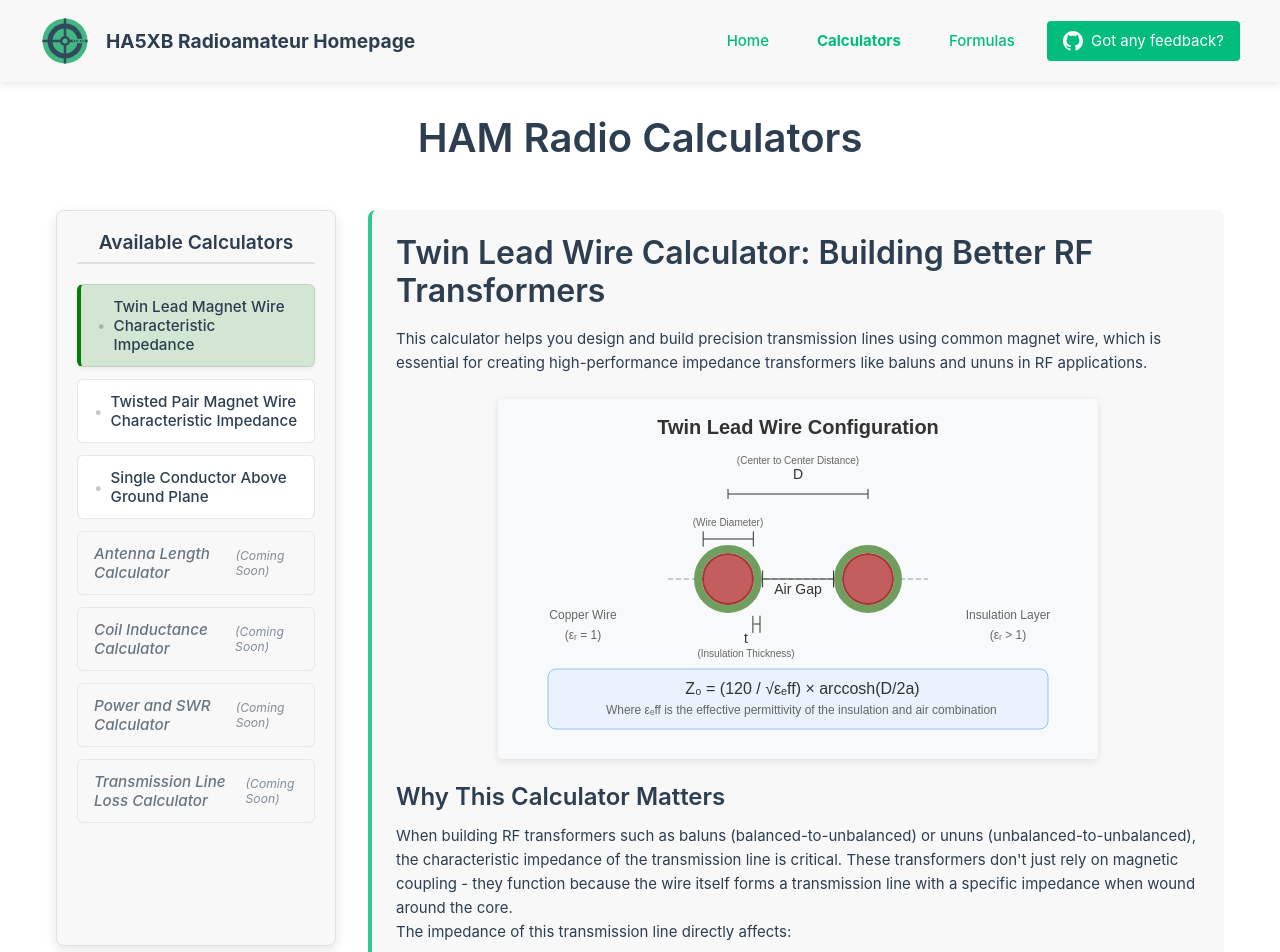
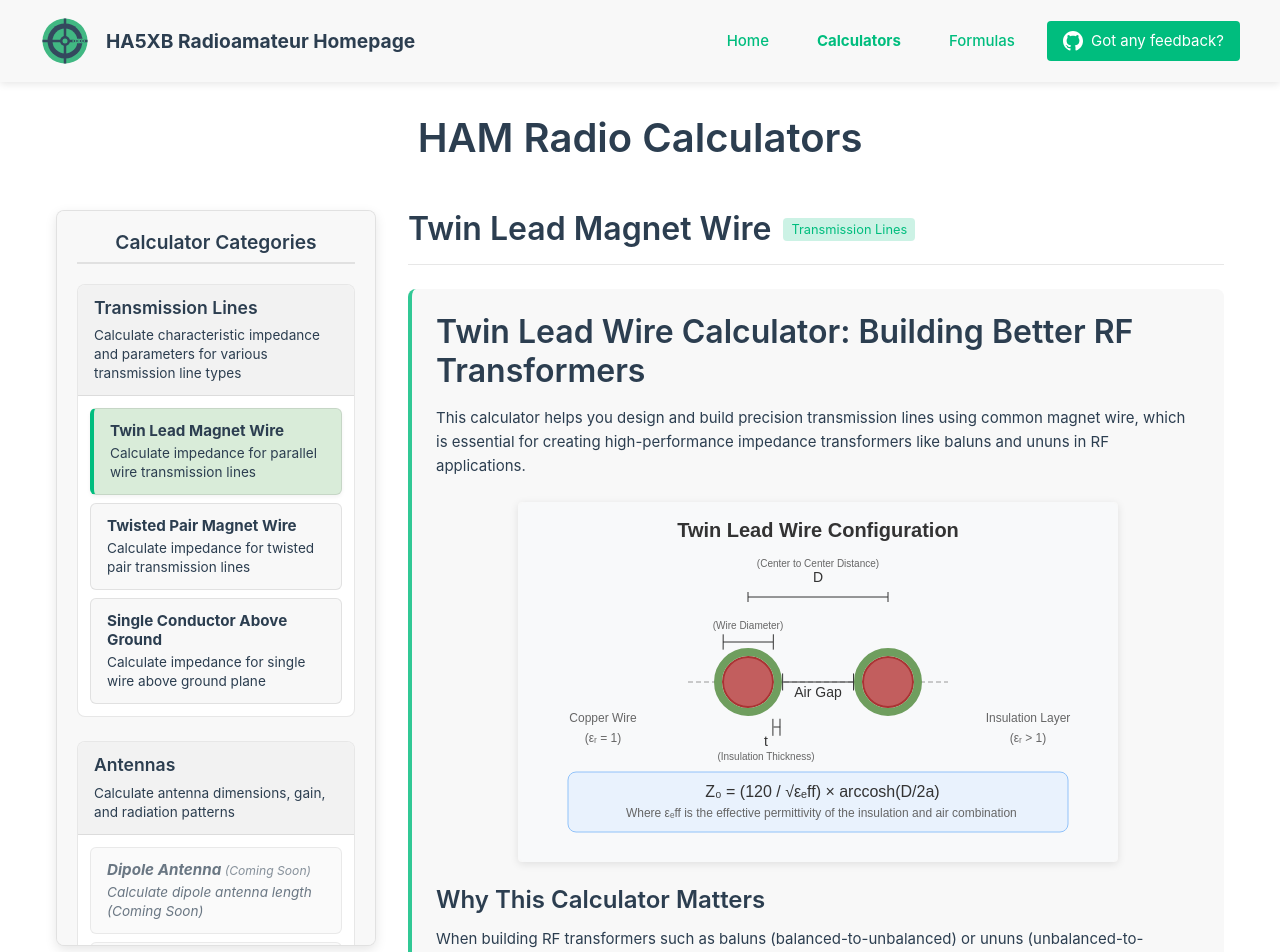
Before and after one commit to valibali/hamradio-calculators, a Vue app: page /calculators in a window 1280 px wide. Shown: the top 952 px of the page. Built offline with nearby package versions, Linux system fonts and the light colour scheme.

Commit message:
feat: Introduce calculator categories with improved navigation and organization

```diff
--- a/src/views/CalculatorsView.vue
+++ b/src/views/CalculatorsView.vue
@@ -12,19 +12,112 @@ export default {
   },
   data() {
     return {
-      activeCalculator: 'twinlead'
+      activeCalculator: 'twinlead',
+      categories: [
+        {
+          id: 'transmission-lines',
+          name: 'Transmission Lines',
+          description: 'Calculate characteristic impedance and parameters for various transmission line types',
+          calculators: [
+            {
+              id: 'twinlead',
+              name: 'Twin Lead Magnet Wire',
+              description: 'Calculate impedance for parallel wire transmission lines'
+            },
+            {
+              id: 'twistedpair',
+              name: 'Twisted Pair Magnet Wire',
+              description: 'Calculate impedance for twisted pair transmission lines'
+            },
+            {
+              id: 'singleconductor',
+              name: 'Single Conductor Above Ground',
+              description: 'Calculate impedance for single wire above ground plane'
+            }
+          ]
+        },
+        {
+          id: 'antennas',
+          name: 'Antennas',
+          description: 'Calculate antenna dimensions, gain, and radiation patterns',
+          calculators: [
+            {
+              id: 'dipole',
+              name: 'Dipole Antenna',
+              description: 'Calculate dipole antenna length (Coming Soon)',
+              comingSoon: true
+            },
+            {
+              id: 'yagi',
+              name: 'Yagi-Uda Antenna',
+              description: 'Calculate Yagi-Uda antenna dimensions (Coming Soon)',
+              comingSoon: true
+            }
+          ]
+        },
+        {
+          id: 'components',
+          name: 'Components',
+          description: 'Calculate values for inductors, capacitors, and other RF components',
+          calculators: [
+            {
+              id: 'coil',
+              name: 'Coil Inductance',
+              description: 'Calculate inductance of air-core and toroidal coils (Coming Soon)',
+              comingSoon: true
+            },
+            {
+              id: 'filter',
+              name: 'Filter Design',
+              description: 'Calculate LC filter component values (Coming Soon)',
+              comingSoon: true
+            }
+          ]
+        },
+        {
+          id: 'rf-power',
+          name: 'RF Power',
+          description: 'Calculate power, SWR, and transmission line losses',
+          calculators: [
+            {
+              id: 'swr',
+              name: 'SWR Calculator',
+              description: 'Calculate SWR, return loss, and reflection coefficient (Coming Soon)',
+              comingSoon: true
+            },
+            {
+              id: 'line-loss',
+              name: 'Line Loss Calculator',
+              description: 'Calculate transmission line losses (Coming Soon)',
+              comingSoon: true
+            }
+          ]
+        }
+      ]
     }
   },
   mounted() {
     // Check if there's a calculator parameter in the URL
     const urlParams = new URLSearchParams(window.location.search);
     const calculator = urlParams.get('calculator');
-    if (calculator && ['twinlead', 'twistedpair', 'singleconductor'].includes(calculator)) {
+
+    // Flatten all calculators to check if the requested one exists
+    const allCalculators = this.categories.flatMap(category =>
+      category.calculators.map(calc => calc.id)
+    );
+
+    if (calculator && allCalculators.includes(calculator) &&
+        !this.getCalculatorById(calculator)?.comingSoon) {
       this.activeCalculator = calculator;
     }
   },
   methods: {
     setActiveCalculator(calculator: string) {
+      // Don't set if it's a coming soon calculator
+      if (this.getCalculatorById(calculator)?.comingSoon) {
+        return;
+      }
+
       this.activeCalculator = calculator;
       // Update URL without reloading the page
       const url = new URL(window.location.href);
@@ -41,6 +134,22 @@ export default {
           }
         }, 100);
       }
+    },
+
+    getCalculatorById(id: string) {
+      for (const category of this.categories) {
+        const calculator = category.calculators.find(calc => calc.id === id);
+        if (calculator) {
+          return calculator;
+        }
+      }
+      return null;
+    },
+
+    getCategoryForCalculator(calculatorId: string) {
+      return this.categories.find(category =>
+        category.calculators.some(calc => calc.id === calculatorId)
+      );
     }
   }
 }
@@ -52,40 +161,47 @@ export default {
 
     <div class="calculators-content">
       <div class="calculator-nav">
-        <h3>Available Calculators</h3>
-        <ul>
-          <li :class="{ active: activeCalculator === 'twinlead' }">
-            <button @click="setActiveCalculator('twinlead')">
-              Twin Lead Magnet Wire Characteristic Impedance
-            </button>
-          </li>
-          <li :class="{ active: activeCalculator === 'twistedpair' }">
-            <button @click="setActiveCalculator('twistedpair')">
-              Twisted Pair Magnet Wire Characteristic Impedance
-            </button>
-          </li>
-          <li :class="{ active: activeCalculator === 'singleconductor' }">
-            <button @click="setActiveCalculator('singleconductor')">
-              Single Conductor Above Ground Plane
-            </button>
-          </li>
-          <!-- Add more calculators here as they become available -->
-          <li class="coming-soon">
-            <button disabled>Antenna Length Calculator</button>
-          </li>
-          <li class="coming-soon">
-            <button disabled>Coil Inductance Calculator</button>
-          </li>
-          <li class="coming-soon">
-            <button disabled>Power and SWR Calculator</button>
-          </li>
-          <li class="coming-soon">
-            <button disabled>Transmission Line Loss Calculator</button>
-          </li>
-        </ul>
+        <h3>Calculator Categories</h3>
+
+        <div class="categories-container">
+          <div v-for="category in categories" :key="category.id" class="category">
+            <div class="category-header">
+              <h4>{{ category.name }}</h4>
+              <p class="category-description">{{ category.description }}</p>
+            </div>
+
+            <ul class="calculator-list">
+              <li
+                v-for="calculator in category.calculators"
+                :key="calculator.id"
+                :class="{
+                  active: activeCalculator === calculator.id,
+                  'coming-soon': calculator.comingSoon
+                }"
+              >
+                <button
+                  @click="setActiveCalculator(calculator.id)"
+                  :disabled="calculator.comingSoon"
+                >
+                  <span class="calculator-name">{{ calculator.name }}</span>
+                  <span class="calculator-description">{{ calculator.description }}</span>
+                </button>
+              </li>
+            </ul>
+          </div>
+        </div>
       </div>
 
       <div class="calculator-container">
+        <div class="calculator-header">
+          <h2>
+            {{ getCalculatorById(activeCalculator)?.name }}
+            <span class="category-badge">
+              {{ getCategoryForCalculator(activeCalculator)?.name }}
+            </span>
+          </h2>
+        </div>
+
         <TwinLeadCharImp v-if="activeCalculator === 'twinlead'" />
         <TwistedPairCharImp v-if="activeCalculator === 'twistedpair'" />
         <SingleConductorAboveGroundPlane v-if="activeCalculator === 'singleconductor'" />
@@ -104,7 +220,7 @@ export default {
 }
 
 .calculator-nav {
-  flex: 0 0 280px;
+  flex: 0 0 320px;
   background-color: var(--color-background-soft);
   padding: 1.25rem;
   border-radius: 8px;
@@ -126,26 +242,58 @@ export default {
   font-size: 1.2rem;
 }
 
-.calculator-nav ul {
+.categories-container {
+  display: flex;
+  flex-direction: column;
+  gap: 1.5rem;
+}
+
+.category {
+  border-radius: 8px;
+  overflow: hidden;
+  background-color: var(--color-background);
+  border: 1px solid var(--color-border);
+}
+
+.category-header {
+  background-color: var(--color-background-mute);
+  padding: 0.75rem 1rem;
+  border-bottom: 1px solid var(--color-border);
+}
+
+.category-header h4 {
+  margin: 0;
+  color: var(--color-heading);
+  font-size: 1.1rem;
+}
+
+.category-description {
+  margin: 0.5rem 0 0;
+  font-size: 0.85rem;
+  color: var(--color-text-light);
+  line-height: 1.4;
+}
+
+.calculator-list {
   list-style: none;
-  padding: 0;
+  padding: 0.75rem;
   margin: 0;
   display: flex;
   flex-direction: column;
-  gap: 0.75rem;
+  gap: 0.5rem;
 }
 
-.calculator-nav li {
+.calculator-list li {
   padding: 0;
   margin: 0;
   border-radius: 6px;
 }
 
-.calculator-nav li button {
+.calculator-list li button {
   width: 100%;
   text-align: left;
   padding: 0.75rem 1rem;
-  background-color: var(--color-background);
+  background-color: var(--color-background-soft);
   border: 1px solid var(--color-border);
   border-radius: 6px;
   cursor: pointer;
@@ -154,22 +302,34 @@ export default {
   color: var(--color-text);
   transition: all 0.2s ease;
   display: flex;
-  align-items: center;
+  flex-direction: column;
+  align-items: flex-start;
 }
 
-.calculator-nav li:not(.coming-soon) button:hover {
+.calculator-name {
+  font-weight: bold;
+  margin-bottom: 0.25rem;
+}
+
+.calculator-description {
+  font-size: 0.85rem;
+  color: var(--color-text-light);
+  line-height: 1.4;
+}
+
+.calculator-list li:not(.coming-soon) button:hover {
   background-color: var(--color-background-mute);
   transform: translateY(-2px);
   box-shadow: 0 2px 4px rgba(0, 0, 0, 0.1);
 }
 
-.calculator-nav li.active button {
+.calculator-list li.active button {
   background-color: rgba(0, 128, 0, 0.15);
-  border-left: 4px solid green;
+  border-left: 4px solid hsla(160, 100%, 37%, 1);
   box-shadow: 0 2px 4px rgba(0, 0, 0, 0.05);
 }
 
-.calculator-nav li.coming-soon button {
+.calculator-list li.coming-soon button {
   color: var(--color-text-light);
   cursor: not-allowed;
   font-style: italic;
@@ -177,22 +337,38 @@ export default {
   background-color: var(--color-background-soft);
 }
 
-.calculator-nav li.coming-soon button::after {
+.calculator-list li.coming-soon .calculator-name::after {
   content: " (Coming Soon)";
   font-size: 0.8em;
   opacity: 0.8;
-}
-
-.calculator-nav li:not(.coming-soon) button::before {
-  content: "•";
-  margin-right: 8px;
-  font-size: 1em;
-  color: var(--color-border-hover);
-  flex-shrink: 0;
+  font-weight: normal;
 }
 
 .calculator-container {
   flex: 1;
+}
+
+.calculator-header {
+  margin-bottom: 1.5rem;
+  padding-bottom: 1rem;
+  border-bottom: 1px solid var(--color-border);
+}
+
+.calculator-header h2 {
+  display: flex;
+  align-items: center;
+  gap: 0.75rem;
+  margin: 0;
+}
+
+.category-badge {
+  font-size: 0.8rem;
+  font-weight: normal;
+  background-color: hsla(160, 100%, 37%, 0.2);
+  color: hsla(160, 100%, 37%, 1);
+  padding: 0.25rem 0.5rem;
+  border-radius: 4px;
+  white-space: nowrap;
 }
 
 h1 {
@@ -216,35 +392,38 @@ h1 {
     flex: 0 0 auto;
     position: static;
     max-height: none;
+    width: 100%;
   }
 
-  .calculator-nav ul {
-    display: grid;
-    grid-template-columns: repeat(auto-fill, minmax(250px, 1fr));
+  .categories-container {
     gap: 1rem;
   }
 
-  .calculator-nav li button {
-    height: 100%;
-    display: flex;
-    flex-direction: column;
-    align-items: flex-start;
-    justify-content: center;
-    padding: 1rem;
-    text-align: center;
-    min-height: 80px;
+  .calculator-list {
+    display: grid;
+    grid-template-columns: repeat(auto-fill, minmax(250px, 1fr));
+    gap: 0.75rem;
   }
 
-  .calculator-nav li:not(.coming-soon) button::before {
-    margin-right: 0;
-    margin-bottom: 0.5rem;
-    align-self: center;
+  .calculator-list li button {
+    height: 100%;
+    min-height: 80px;
   }
 }
 
 @media (max-width: 480px) {
-  .calculator-nav ul {
+  .calculator-list {
     grid-template-columns: 1fr;
+  }
+
+  .calculator-header h2 {
+    flex-direction: column;
+    align-items: flex-start;
+    gap: 0.5rem;
+  }
+
+  .category-badge {
+    align-self: flex-start;
   }
 }
 </style>
```
